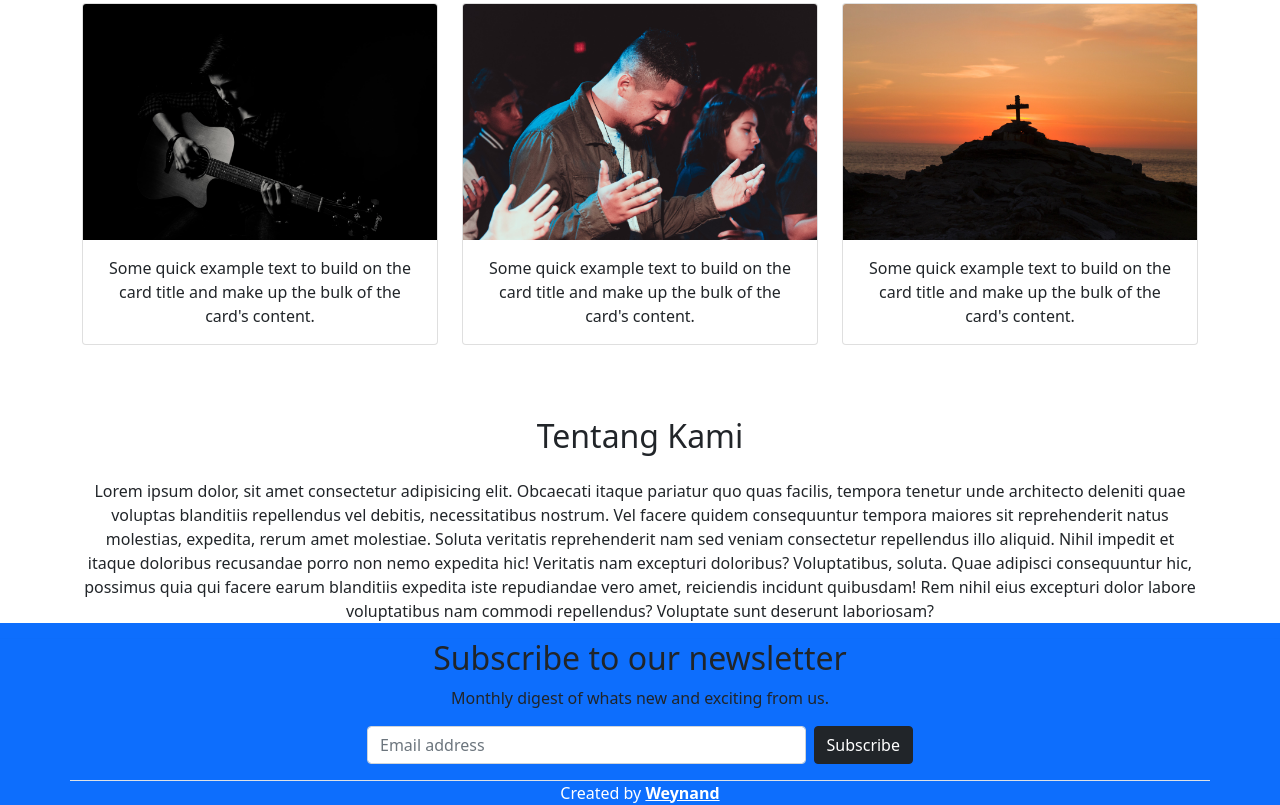
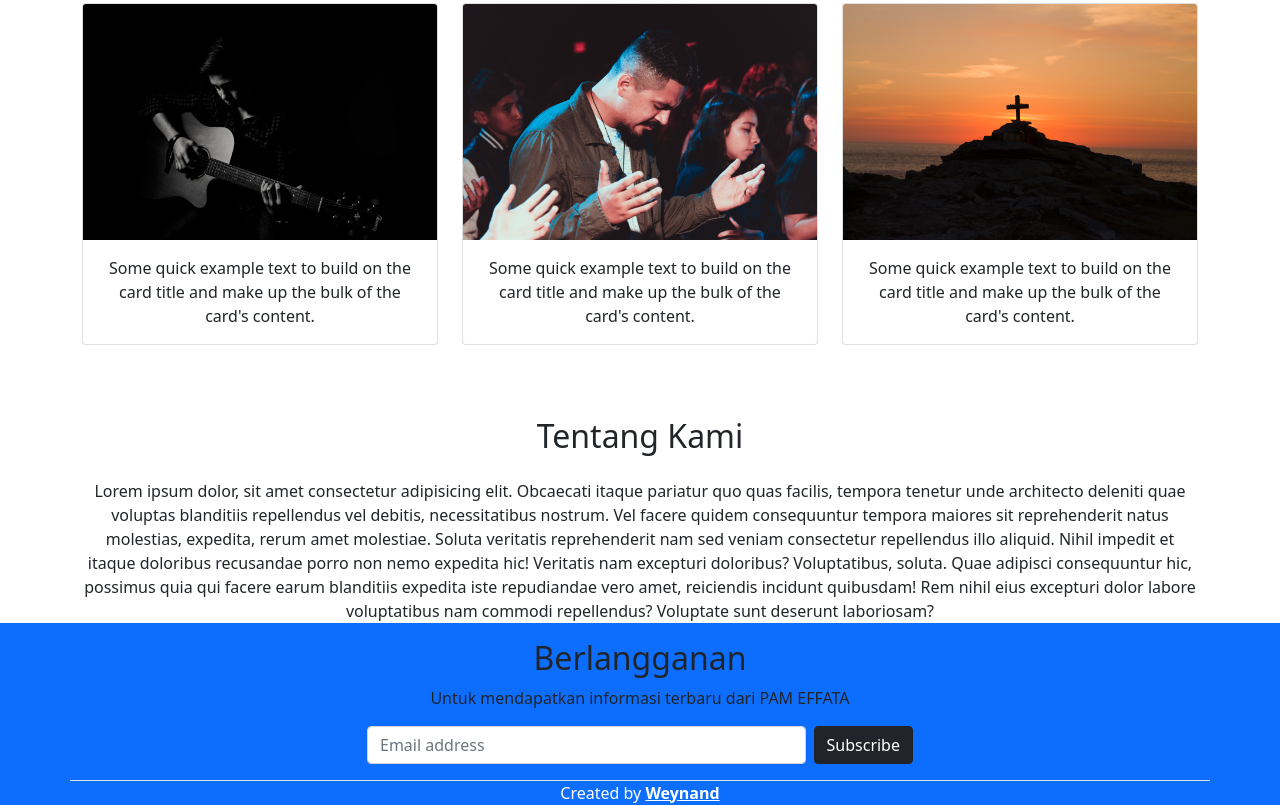
Before and after one commit to weynand04/profile-pamEffata-FE, a plain HTML site: page index.html in a window 1280 px wide. Shown: the part 1032-1837 px from the top of the page. Drawn offline with nearby package versions, Linux system fonts and the light colour scheme.

Commit message:
edit section input email

```diff
--- a/index.html
+++ b/index.html
@@ -184,8 +184,8 @@
       <div class="row justify-content-center text-center mb-3">
         <div class="col-6">
           <form>
-            <h2>Subscribe to our newsletter</h2>
-            <p>Monthly digest of whats new and exciting from us.</p>
+            <h2>Berlangganan</h2>
+            <p>Untuk mendapatkan informasi terbaru dari PAM EFFATA</p>
             <div class="d-flex w-100 gap-2">
               <label for="newsletter1" class="visually-hidden">Email address</label>
               <input id="newsletter1" type="text" class="form-control" placeholder="Email address">
```
